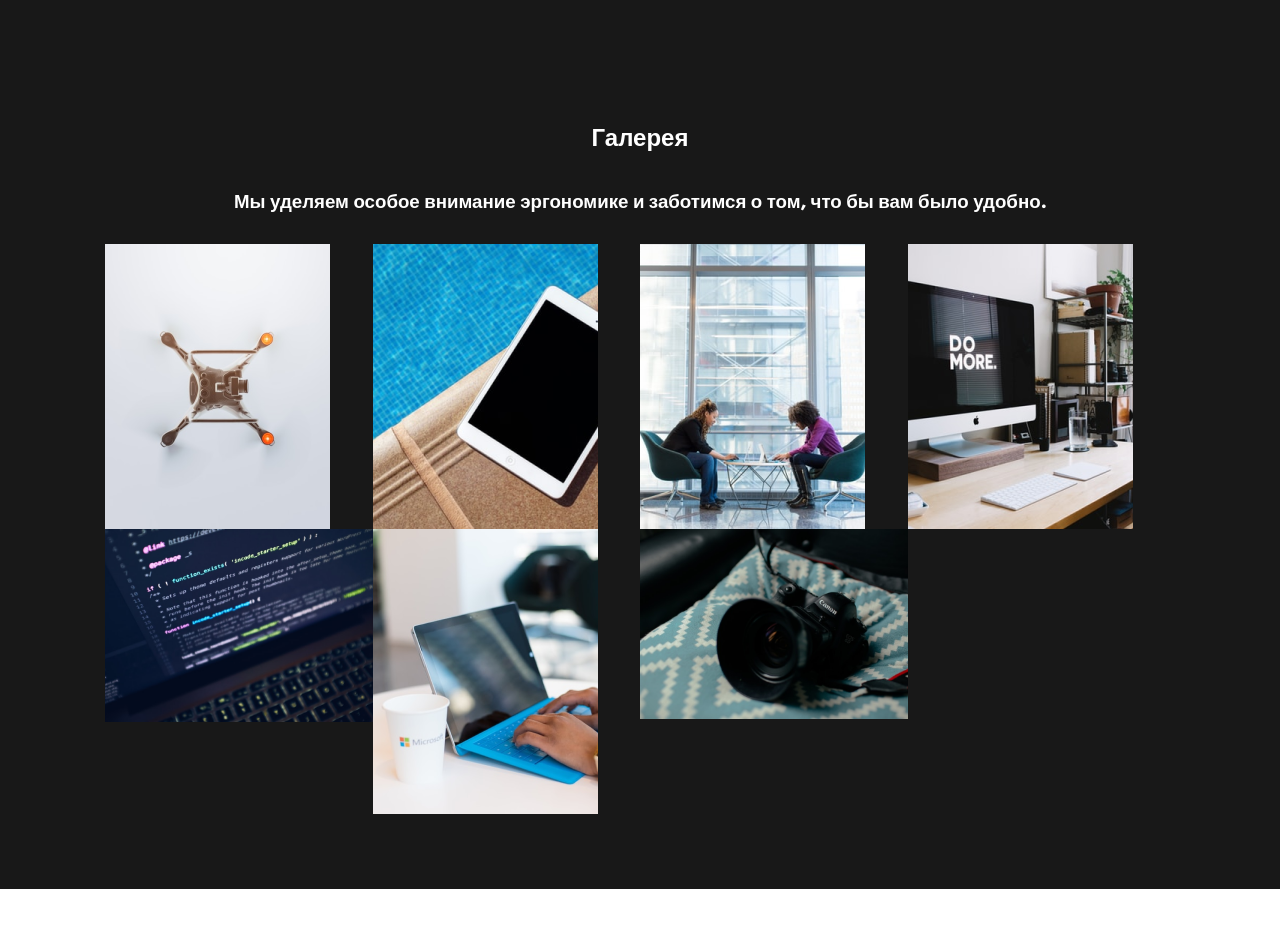
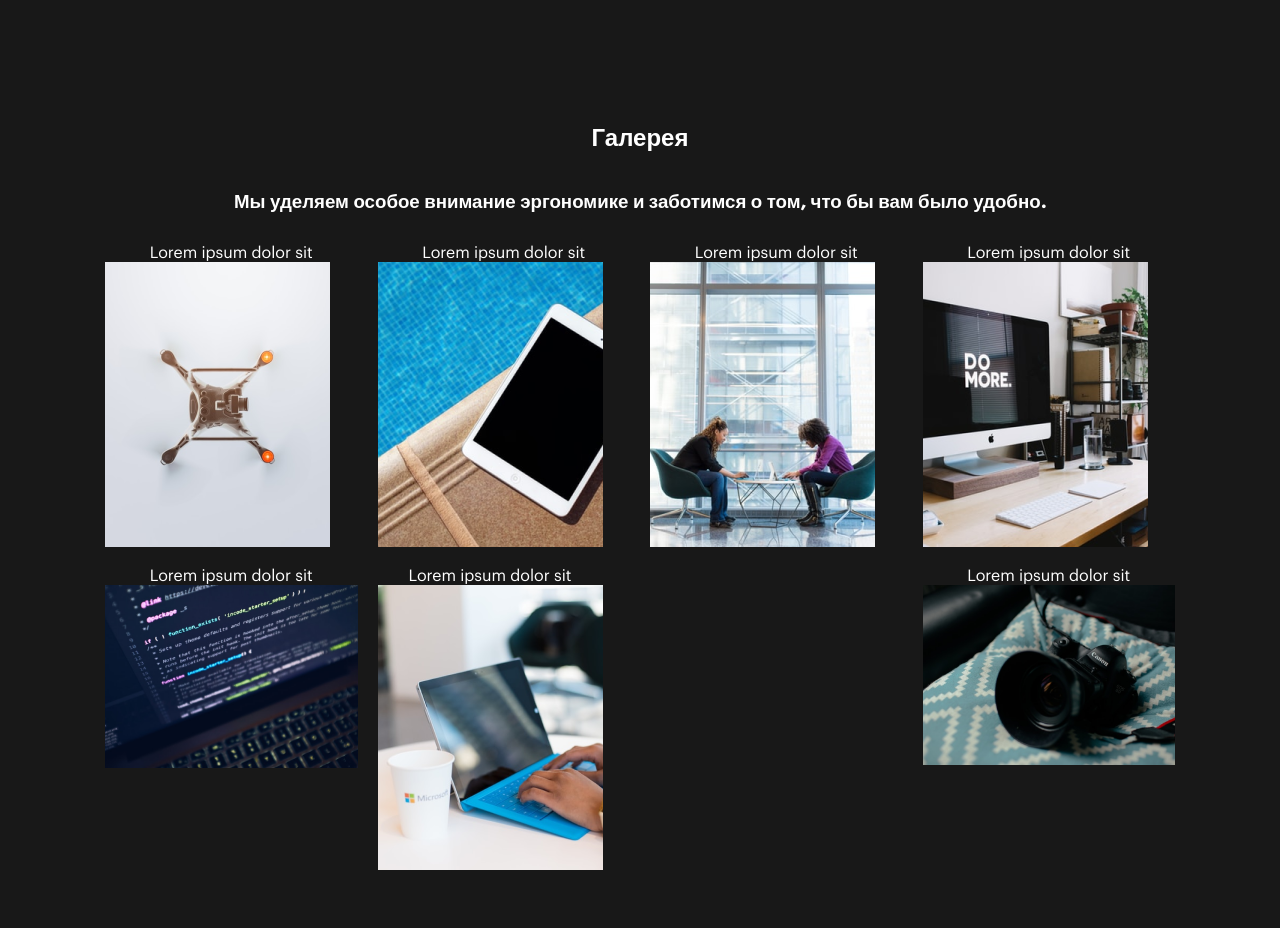
Before and after one commit to DimonHD1/slate, a plain HTML site: page index.html in a window 1280 px wide. Shown: the part 2860-3788 px from the top of the page. Before the commit the page ends 3749 px from the top, so only its background shows below. Drawn offline with Linux system fonts and the light colour scheme.

Commit message:
add new stroke style.css

```diff
--- a/css/style.css
+++ b/css/style.css
@@ -348,7 +348,7 @@ body {
 .gallery__container {
     display: flex;
     flex-direction: column;
-    align-items: center;
+    /* align-items: center; */
     text-align: center;
 }
 
@@ -362,7 +362,45 @@ body {
     color: var(--white);
 }
 
-.gallery__content {
+.parent {
     display: grid;
-    grid-template-columns: 1fr 1fr 1fr 1fr;
+    grid-template-columns: repeat(4, 1fr);
+    grid-template-rows: repeat(2, 1fr);
+    grid-column-gap: 20px;
+    grid-row-gap: 20px;
 }
+
+.parent div {
+    color: var(--white)
+}
+
+.div1 {
+    grid-area: 1 / 1 / 2 / 2;
+}
+
+.div2 {
+    grid-area: 1 / 2 / 2 / 3;
+}
+
+.div3 {
+    grid-area: 1 / 3 / 2 / 4;
+}
+
+.div4 {
+    grid-area: 1 / 4 / 2 / 5;
+}
+
+.div5 {
+    grid-area: 2 / 1 / 3 / 2;
+    max-width: 395px;
+}
+
+.div6 {
+    grid-area: 2 / 2 / 3 / 4;
+    max-width: 225px;
+}
+
+.div7 {
+    grid-area: 2 / 4 / 3 / 5;
+    max-width: 395px;
+}
--- a/index.html
+++ b/index.html
@@ -139,14 +139,14 @@
         </h2>
         <h3 class="gallery__subtitle">Мы уделяем особое внимание эргономике
           и заботимся о том, что бы вам было удобно.</h3>
-          <div class="gallery__content">
-            <div class="gallery__item"><img src="/img/gallery-1.png" alt=""></div>
-            <div class="gallery__item"><img src="/img/gallery-2.png" alt=""></div>
-            <div class="gallery__item"><img src="/img/gallery-3.png" alt=""></div>
-            <div class="gallery__item"><img src="/img/gallery-4.png" alt=""></div>
-            <div class="gallery__item"><img src="/img/gallery-5.png" alt=""></div>
-            <div class="gallery__item"><img src="/img/gallery-6.png" alt=""></div>
-            <div class="gallery__item"><img src="/img/gallery-7.png" alt=""></div>
+          <div class="parent">
+            <div class="div1"> Lorem ipsum dolor sit <img src="/img/gallery-1.png" alt=""></div>
+            <div class="div2"> Lorem ipsum dolor sit <img src="/img/gallery-2.png" alt=""></div>
+            <div class="div3"> Lorem ipsum dolor sit <img src="/img/gallery-3.png" alt=""></div>
+            <div class="div4"> Lorem ipsum dolor sit <img src="/img/gallery-4.png" alt=""></div>
+            <div class="div5"> Lorem ipsum dolor sit <img src="/img/gallery-5.png" alt=""></div>
+            <div class="div6"> Lorem ipsum dolor sit <img src="/img/gallery-6.png" alt=""></div>
+            <div class="div7"> Lorem ipsum dolor sit <img src="/img/gallery-7.png" alt=""></div>
           </div>
       </div>
     </section>
```
